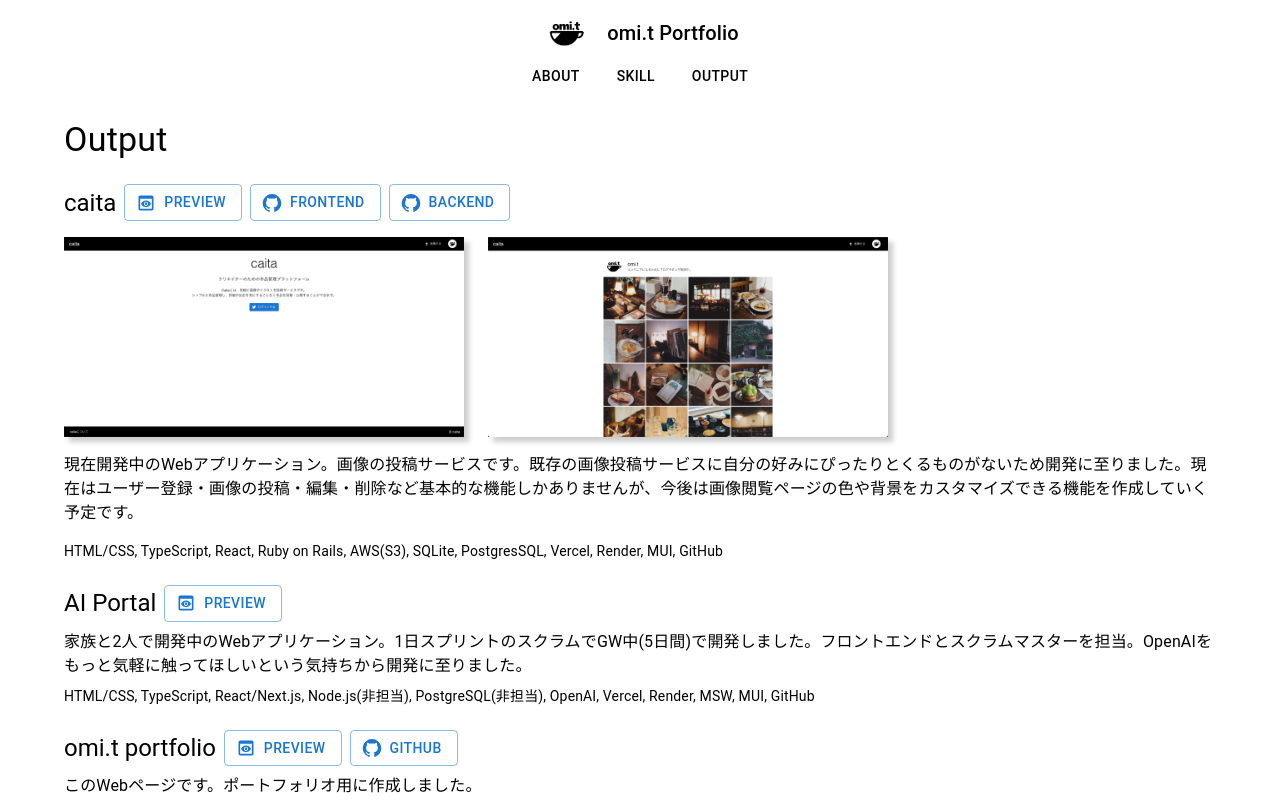
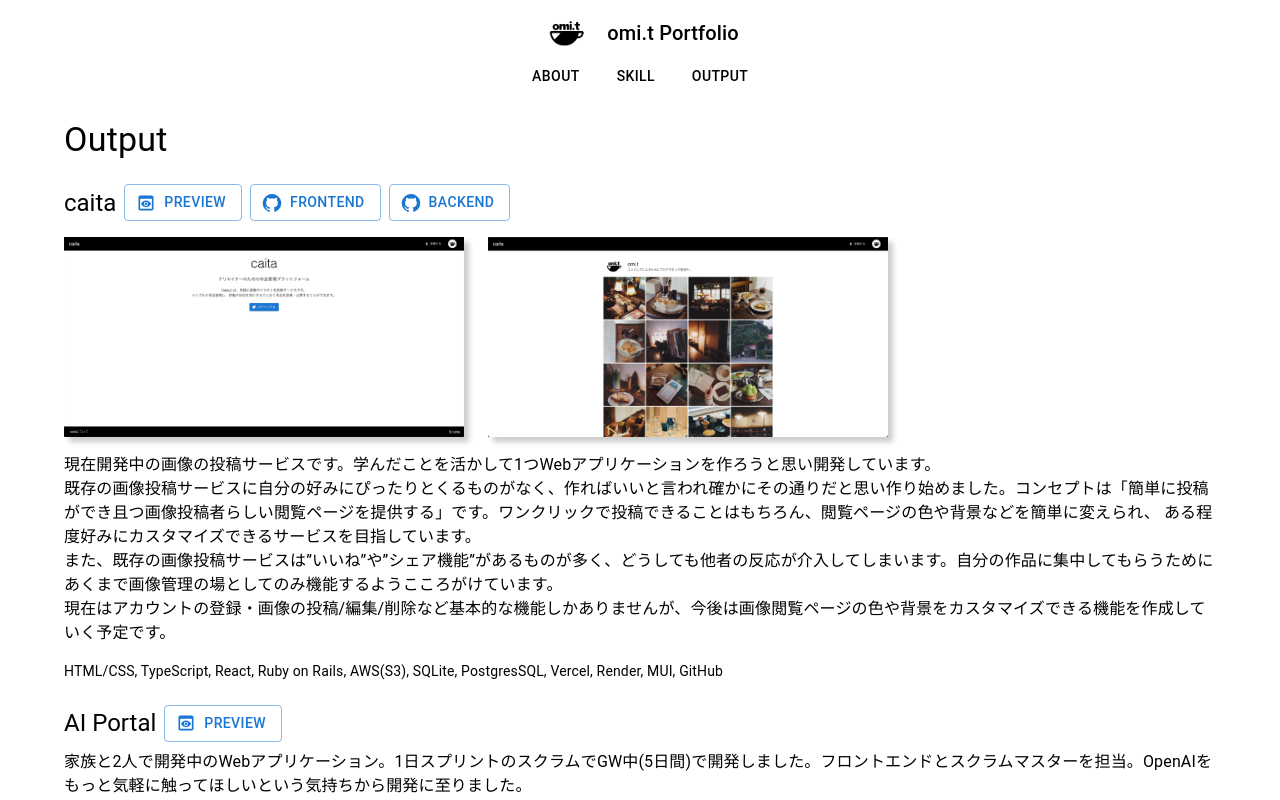
Before and after one commit to omitea8/portfoliosite, a Next.js app: page /output in a window 1280 px wide. Shown: the top 800 px of the page. Built offline with nearby package versions, Linux system fonts and the light colour scheme.

Commit message:
caita文言追加

```diff
--- a/src/pages/output.page.tsx
+++ b/src/pages/output.page.tsx
@@ -58,9 +58,21 @@ const OutPutPage: React.FC = () => {
             style={{ boxShadow: "5px 5px 5px rgba(0, 0, 0, 0.2)" }}
           />
         </Stack>
-        <Typography>
-          現在開発中のWebアプリケーション。画像の投稿サービスです。既存の画像投稿サービスに自分の好みにぴったりとくるものがないため開発に至りました。現在はユーザー登録・画像の投稿・編集・削除など基本的な機能しかありませんが、今後は画像閲覧ページの色や背景をカスタマイズできる機能を作成していく予定です。
-        </Typography>
+        <Stack>
+          <Typography>
+            現在開発中の画像の投稿サービスです。学んだことを活かして1つWebアプリケーションを作ろうと思い開発しています。
+          </Typography>
+          <Typography>
+            既存の画像投稿サービスに自分の好みにぴったりとくるものがなく、作ればいいと言われ確かにその通りだと思い作り始めました。コンセプトは「簡単に投稿ができ且つ画像投稿者らしい閲覧ページを提供する」です。ワンクリックで投稿できることはもちろん、閲覧ページの色や背景などを簡単に変えられ、
+            ある程度好みにカスタマイズできるサービスを目指しています。
+            <Typography>
+              また、既存の画像投稿サービスは”いいね”や”シェア機能”があるものが多く、どうしても他者の反応が介入してしまいます。自分の作品に集中してもらうためにあくまで画像管理の場としてのみ機能するようこころがけています。
+            </Typography>
+          </Typography>
+          <Typography>
+            現在はアカウントの登録・画像の投稿/編集/削除など基本的な機能しかありませんが、今後は画像閲覧ページの色や背景をカスタマイズできる機能を作成していく予定です。
+          </Typography>
+        </Stack>
         <Typography variant="body2">
           HTML/CSS, TypeScript, React, Ruby on Rails, AWS(S3), SQLite,
           PostgresSQL, Vercel, Render, MUI, GitHub
```
